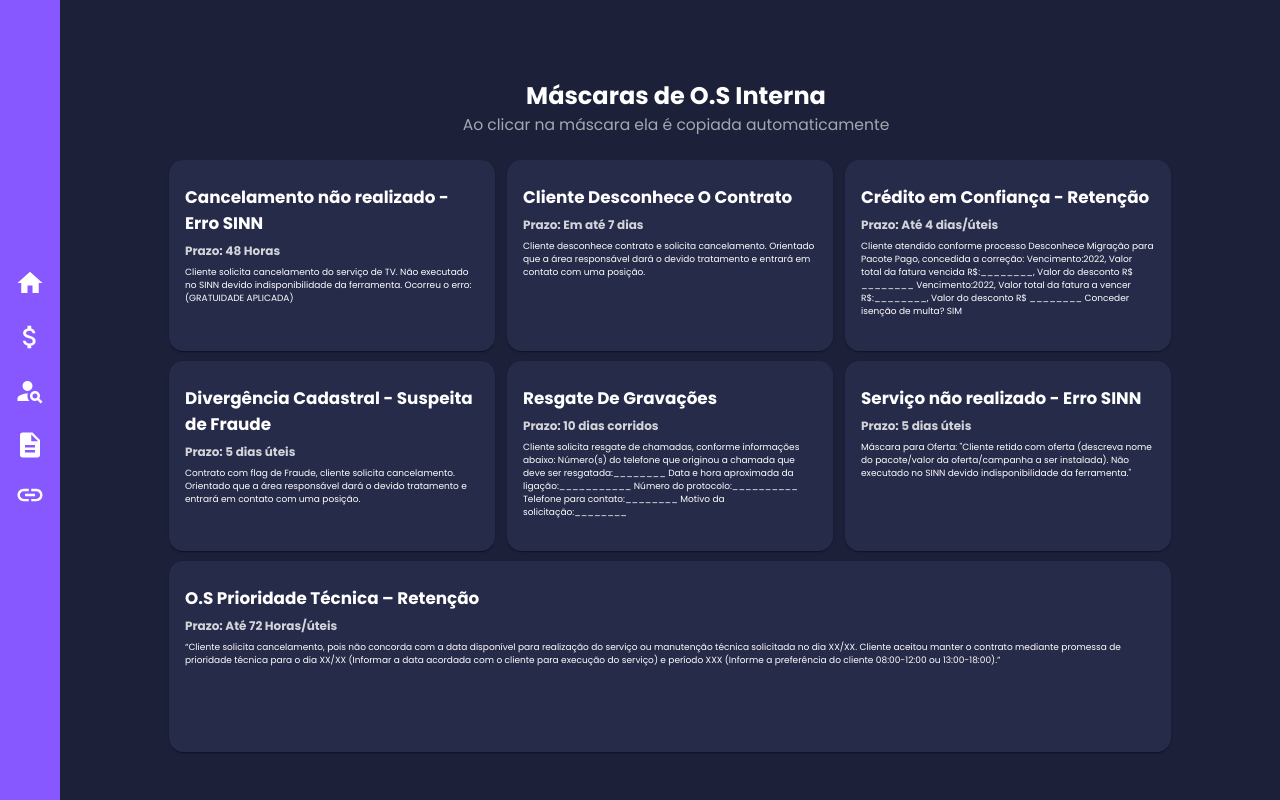
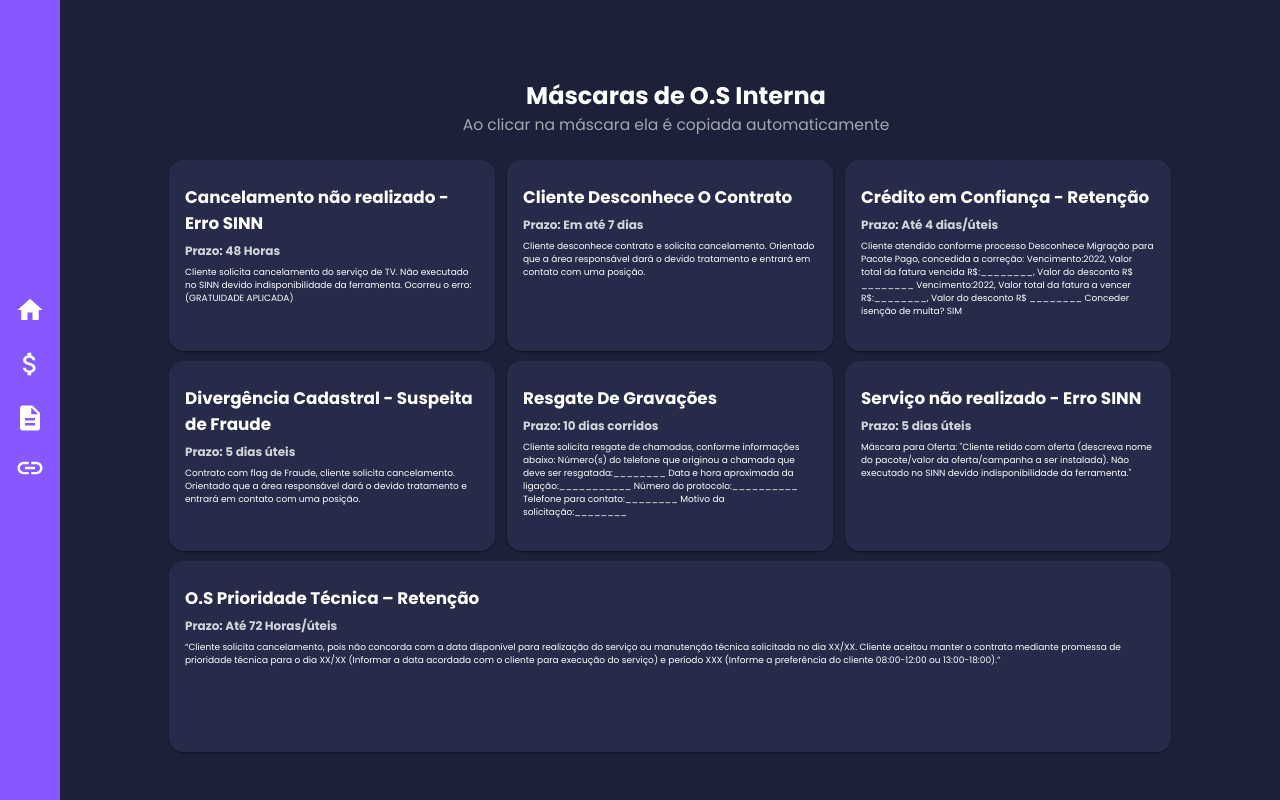
Before and after one commit to joaovsz/callRegister, a React (Vite) app: page /matrizes in a window 1280 px wide. Built offline with nearby package versions, Linux system fonts and the light colour scheme.

Commit message:
removed: Rota e icone de pesquisa removida

```diff
--- a/src/App.tsx
+++ b/src/App.tsx
@@ -44,7 +44,7 @@ function App() {
         <Route element={<Login />} path="/login" />
         <Route element={<Signup />} path="/signup" />
         <Route element={<Dashboard />} path="/dashboard" />
-        <Route element={<Searchperson />} path="/searchperson" />
+
       </Routes>
     </>
   )
--- a/src/components/Header/Header.tsx
+++ b/src/components/Header/Header.tsx
@@ -53,9 +53,9 @@ export const Header = () => {
             <AttachMoneyIcon />
           </a>
 
-          <Link to="/searchperson">
+          {/* <Link to="/searchperson">
             <PersonSearchIcon />
-          </Link>
+          </Link>  */}
 
           <Link to="/matrizes">
             <div className="navlist">
```
